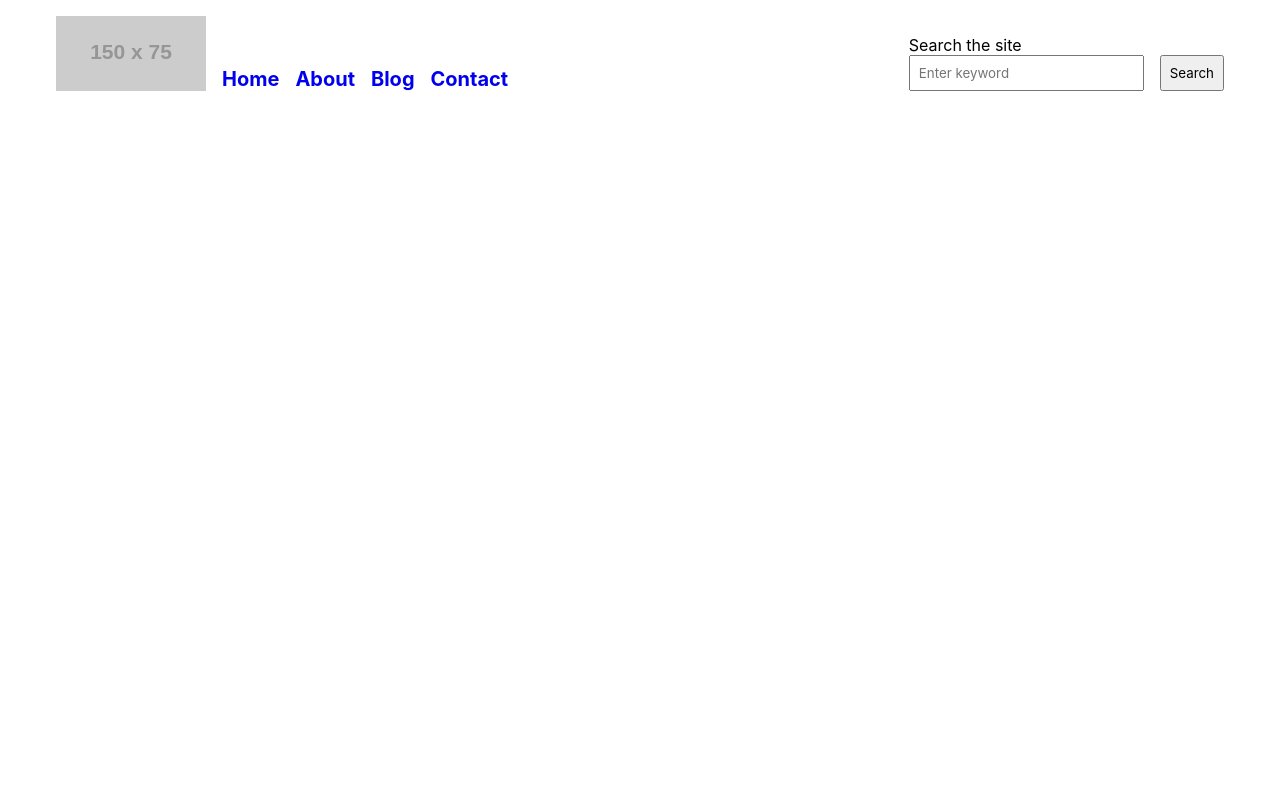
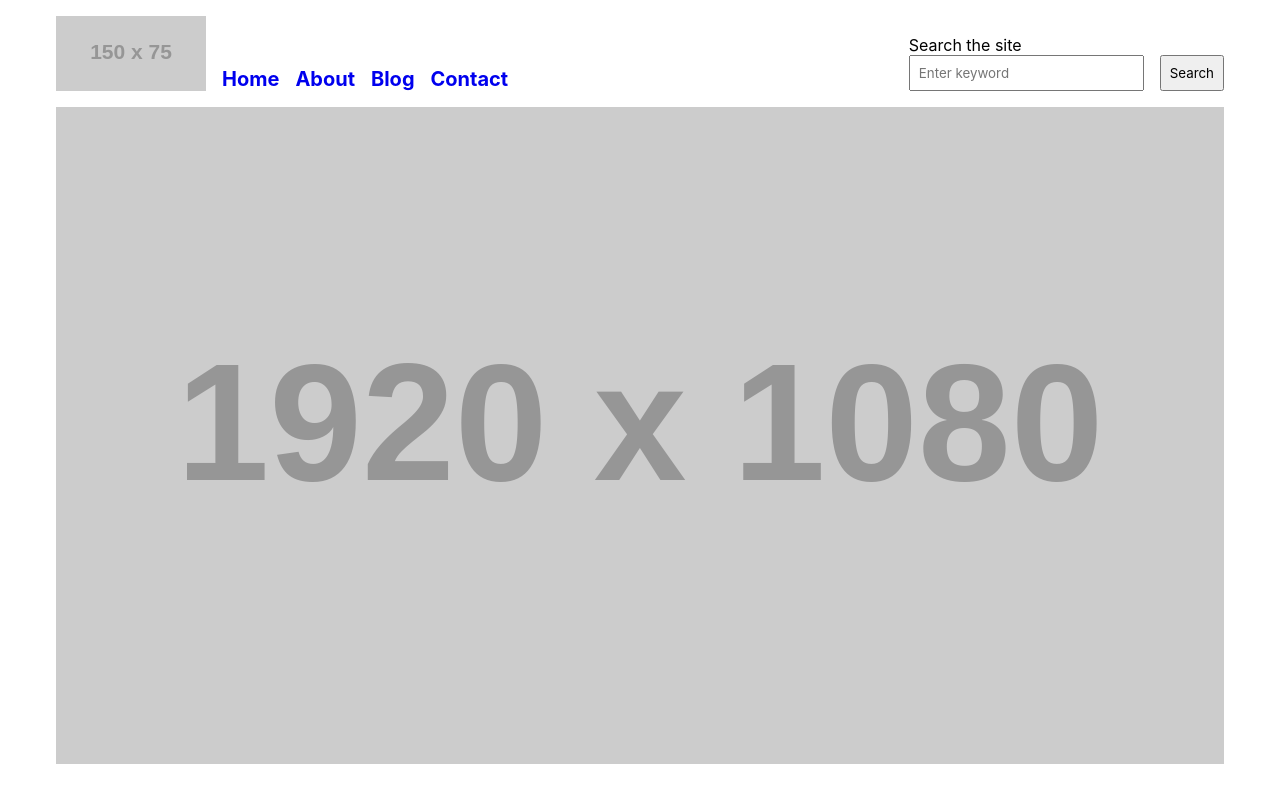
Before and after one commit to AngelAlexQC/paramo-test, a React (Vite) app: page / in a window 1280 px wide. Built offline with nearby package versions, Linux system fonts and the light colour scheme.

Commit message:
feat: add `HeroImage` to App

```diff
--- a/src/App.jsx
+++ b/src/App.jsx
@@ -1,5 +1,5 @@
 import "./App.css";
-import { Logo, MainMenu, SearchBar } from "./components";
+import { HeroImage, Logo, MainMenu, SearchBar } from "./components";
 export default function App() {
   return (
     <div className="App">
@@ -8,6 +8,9 @@ export default function App() {
         <MainMenu />
         <SearchBar />
       </header>
+      <main>
+        <HeroImage />
+      </main>
     </div>
   );
 }
```
